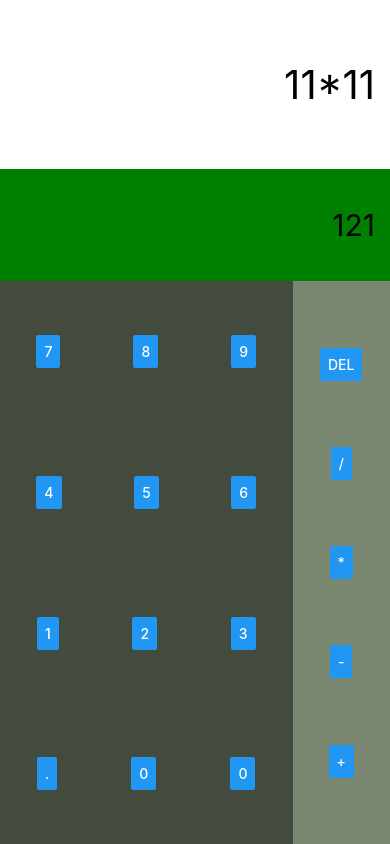
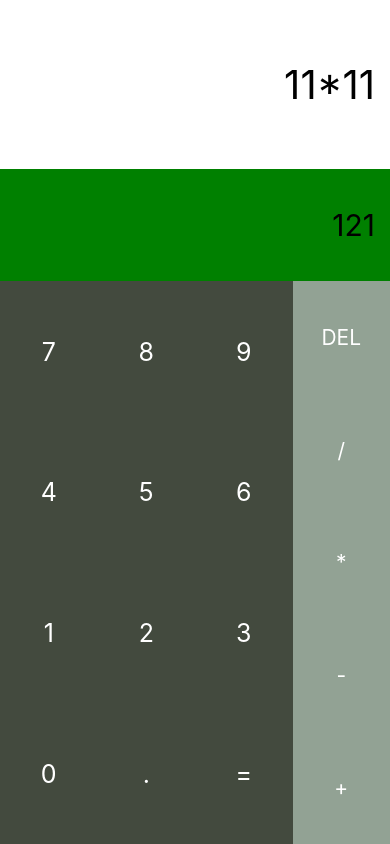
Before and after one commit to MayankAjmeri/Calculator, a React Native app: screen / in a window 390 px wide. Built offline with nearby package versions, Linux system fonts and the light colour scheme.

Commit message:
Added TouchableOpacity

```diff
--- a/App.js
+++ b/App.js
@@ -4,6 +4,7 @@
 	View,
 	Button,
 	Text,
+	TouchableOpacity
 } from 'react-native';
 
 export default class App extends Component {
@@ -14,6 +15,34 @@
 	}
 
 	render() {
+
+		let rows = []
+		let nums = [[7, 8, 9], [4, 5, 6], [1, 2, 3], [0, ".", "="]]
+		for (let i = 0; i < 4; i++) {
+			let row = []
+			for (let j = 0; j < 3; j++) {
+				row.push(
+					<TouchableOpacity style={styles.btn}>
+						<Text style={styles.num}>
+							{nums[i][j]}
+						</Text>
+					</TouchableOpacity>)
+			}
+			rows.push(<View style={styles.row}>{row}</View>)
+		}
+
+		let operations = ["DEL", "/", "*", "-", "+"]
+		let ops = []
+		for (let i = 0; i < 5; i++) {
+			ops.push(
+				<TouchableOpacity style={styles.btn}>
+					<Text style={styles.op}>
+						{operations[i]}
+					</Text>
+				</TouchableOpacity>
+			)
+		}
+
 		return (
 			<View style={styles.container}>
 				<View style={styles.calculation}>
@@ -28,33 +57,10 @@
 				</View>
 				<View style={styles.buttons}>
 					<View style={styles.numbers}>
-						<View style={styles.row}>
-							<Button title="7" />
-							<Button title="8" />
-							<Button title="9" />
-						</View>
-						<View style={styles.row}>
-							<Button title="4" />
-							<Button title="5" />
-							<Button title="6" />
-						</View>
-						<View style={styles.row}>
-							<Button title="1" />
-							<Button title="2" />
-							<Button title="3" />
-						</View>
-						<View style={styles.row}>
-							<Button title="." />
-							<Button title="0" />
-							<Button title="0" />
-						</View>
+						{rows}
 					</View>
 					<View style={styles.operations}>
-						<Button title="DEL" />
-						<Button title="/" />
-						<Button title="*" />
-						<Button title="-" />
-						<Button title="+" />
+						{ops}
 					</View>
 				</View>
 			</View>
@@ -98,15 +104,29 @@
 		flex: 3,
 		backgroundColor: '#434a3e',
 	},
+	btn: {
+		flex: 1,
+		alignItems: "center",
+		justifyContent: "center",
+		alignSelf: "stretch",
+	},
+	num: {
+		color: "white",
+		fontSize: 25
+	},
+	op: {
+		color: "white",
+		fontSize: 21
+	},
 	row: {
 		flex: 1,
 		flexDirection: "row",
 		alignItems: "center",
-		justifyContent: "space-around"
+		justifyContent: "space-evenly"
 	},
 	operations: {
 		flex: 1,
-		backgroundColor: '#7a8771',
+		backgroundColor: '#92a294',
 		alignItems: 'center',
 		justifyContent: "space-evenly"
 	},
```
